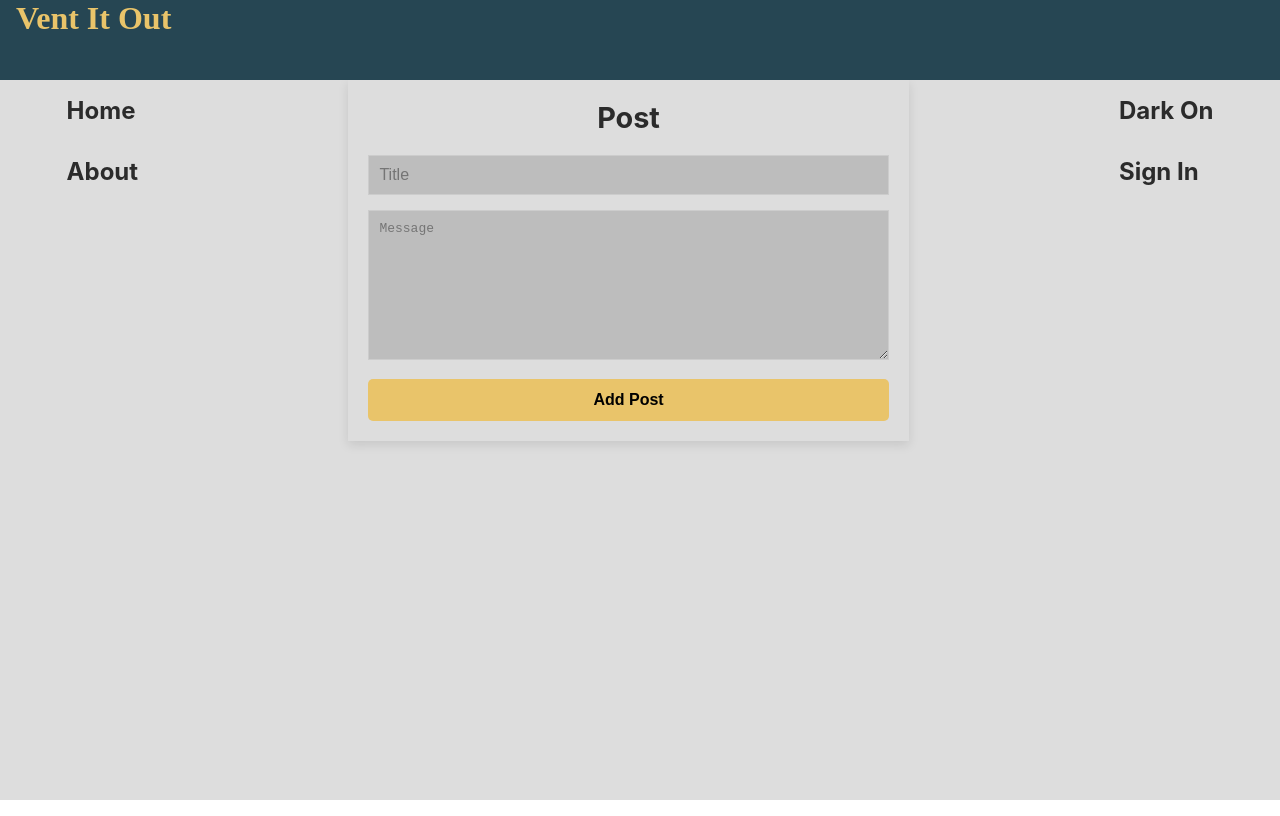
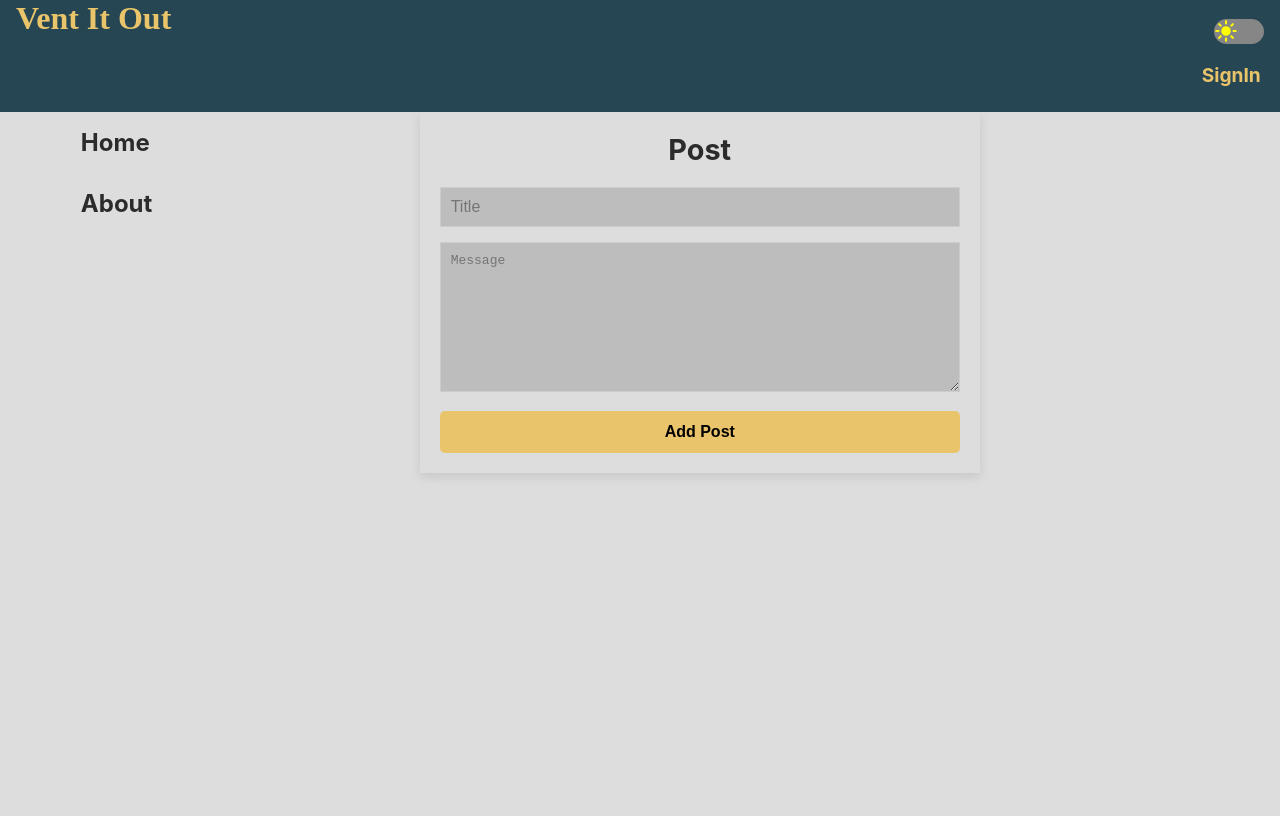
Before and after one commit to sanzay83/vent-it-out, a React (Create React App) app: page /postform in a window 1280 px wide. Both pictures are taken after a click on the button "Lets do it". Built offline with nearby package versions, Linux system fonts and the light colour scheme; no server answers; a web font is replaced by a local one.

Commit message:
added search input, sort and made some style changes for nav bar

```diff
--- a/src/component/App.scss
+++ b/src/component/App.scss
@@ -40,7 +40,7 @@ $white-selected: rgb(221, 221, 221);
   grid-row: 2;
   padding: 0 20px;
   min-width: 250px;
-  min-height: 89vh;
+  min-height: 88vh;
 }
 
 button {
@@ -71,9 +71,9 @@ button {
     font-size: 1.5rem;
     padding: 0 1.5rem;
     position: sticky;
-    top: 5rem;
+    top: 7rem;
     min-width: 60px;
-    height: 90vh;
+    height: 87vh;
   }
 
   .aside-left {
--- a/src/component/Chat.scss
+++ b/src/component/Chat.scss
@@ -4,12 +4,13 @@
 }
 
 .chat-title {
+  margin-top: 1rem;
   font-size: 1.5rem;
   font-weight: bold;
 }
 
 .messages-container {
-  height: 70vh;
+  height: 60vh;
   overflow: auto;
 }
 
@@ -76,8 +77,6 @@
 
 @media screen and (min-width: 768px) and (max-width: 1024px) {
   .messages-container {
-    height: 70vh;
-    overflow: auto;
     min-width: 500px;
   }
 
@@ -88,8 +87,6 @@
 
 @media screen and (min-width: 1024px) {
   .messages-container {
-    height: 70vh;
-    overflow: auto;
     min-width: 700px;
   }
 
--- a/src/component/Header.jsx
+++ b/src/component/Header.jsx
@@ -1,15 +1,12 @@
 import React, { useState } from "react";
-import { GiHamburgerMenu } from "react-icons/gi";
-import { IoCloseSharp } from "react-icons/io5";
+import { IoSunny } from "react-icons/io5";
+import { MdNightsStay } from "react-icons/md";
 import { useNavigate } from "react-router-dom";
 
 const Header = ({ isDark, setIsDark }) => {
   const [showMenu, setShowMenu] = useState(false);
 
   const location = useNavigate();
-  const handleHamburger = () => {
-    setShowMenu(!showMenu);
-  };
 
   const handleLink = (link) => {
     setShowMenu(!showMenu);
@@ -17,7 +14,8 @@ const Header = ({ isDark, setIsDark }) => {
   };
 
   const handleSignOut = () => {
-    localStorage.clear();
+    localStorage.removeItem("username");
+    localStorage.removeItem("token");
     setShowMenu(!showMenu);
     location("/");
   };
@@ -36,55 +34,67 @@ const Header = ({ isDark, setIsDark }) => {
 
   return (
     <>
-      <div className="header largerscreen">
-        <div className="header-title">Vent It Out</div>
-        <div className="header-hamburger-menu largerscreenhamburger">
-          <div onClick={handleHamburger}>
-            {showMenu ? <IoCloseSharp /> : <GiHamburgerMenu />}
+      <div className="header">
+        <div className="header-title" onClick={() => handleLink("")}>
+          Vent It Out
+        </div>
+        <div className="dark-button-container">
+          <div
+            className={`dark-mode-button `}
+            onClick={() => {
+              handleIsDark();
+            }}
+          >
+            {isDark ? (
+              <div className="on">
+                <MdNightsStay size={"1.5rem"} color="white" />
+              </div>
+            ) : (
+              <div className="off">
+                <IoSunny size={"1.5rem"} color="yellow" />
+              </div>
+            )}
           </div>
         </div>
 
-        <div
-          className={`hamburger-menu-items largerscreenhamburger ${
-            showMenu ? "" : "menu-disabled"
-          }`}
-        >
-          {isDark ? (
-            <div className="menu-item" onClick={() => handleIsDark()}>
-              Dark Off
-            </div>
-          ) : (
-            <div className="menu-item" onClick={() => handleIsDark()}>
-              Dark On
-            </div>
-          )}
+        {/* Nav Bar */}
+
+        <div className="nav-bar nav-hide">
+          <div className="nav-item" onClick={() => handleLink("")}>
+            Home
+          </div>
           {localStorage.getItem("token") ? (
             <>
-              <div className="menu-item" onClick={() => handleSignOut()}>
-                Sign Out
-              </div>
-              <div className="menu-item" onClick={() => handleLink("myposts")}>
+              <div className="nav-item" onClick={() => handleLink("myposts")}>
                 MyPosts
               </div>
-              <div className="menu-item" onClick={() => handleLink("chat")}>
+              <div className="nav-item" onClick={() => handleLink("chat")}>
                 Chat
+              </div>{" "}
+            </>
+          ) : (
+            ""
+          )}
+          <div className="nav-item" onClick={() => handleLink("about")}>
+            About
+          </div>
+        </div>
+        <div className="nav-bar nav-bar-end">
+          {localStorage.getItem("token") ? (
+            <>
+              <div className="nav-item" onClick={() => handleSignOut()}>
+                SignOut
               </div>
             </>
           ) : (
-            <div className="menu-item" onClick={() => handleLink("signin")}>
-              Sign In
+            <div className="nav-item" onClick={() => handleLink("signin")}>
+              SignIn
             </div>
           )}
-
-          <div className="menu-item" onClick={() => handleLink("")}>
-            Home
-          </div>
-
-          <div className="menu-item" onClick={() => handleLink("about")}>
-            About
-          </div>
         </div>
       </div>
+
+      {/* <aside></> */}
 
       <div className="aside aside-left">
         <div className="menu-item" onClick={() => handleLink("")}>
@@ -107,29 +117,6 @@ const Header = ({ isDark, setIsDark }) => {
           About
         </div>
       </div>
-
-      <div className="aside aside-right">
-        {isDark ? (
-          <div className="menu-item" onClick={() => handleIsDark()}>
-            Dark Off
-          </div>
-        ) : (
-          <div className="menu-item" onClick={() => handleIsDark()}>
-            Dark On
-          </div>
-        )}
-        {localStorage.getItem("token") ? (
-          <>
-            <div className="menu-item" onClick={() => handleSignOut()}>
-              Sign Out
-            </div>
-          </>
-        ) : (
-          <div className="menu-item" onClick={() => handleLink("signin")}>
-            Sign In
-          </div>
-        )}
-      </div>
     </>
   );
 };
--- a/src/component/Header.scss
+++ b/src/component/Header.scss
@@ -5,8 +5,7 @@
 .header {
   display: grid;
   width: 100%;
-  height: 5rem;
-  font-size: 2rem;
+  height: 7rem;
   background-color: #264653;
   color: #e9c46a;
   position: sticky;
@@ -15,46 +14,89 @@
 }
 
 .header .header-title {
-  grid-column: 1 / span 3;
+  grid-column: 1 / span 4;
   grid-row: 1;
+  font-size: 2rem;
   font-family: "Playwrite CU", cursive;
   font-weight: 700;
   padding-left: 1rem;
 }
 
-.header .header-hamburger-menu {
-  grid-column: 1 / span 4;
+.header .dark-button-container {
+  grid-column: 5 / span 1;
   grid-row: 1;
-  text-align: right;
-  align-content: center;
+  display: flex;
+  align-items: center;
+  justify-content: right;
   padding-right: 1em;
   cursor: pointer;
 }
 
-.hamburger-menu-items {
-  position: absolute;
-  top: 60px;
-  right: 0;
-  background-color: #444;
-  box-shadow: 0 8px 16px rgba(0, 0, 0, 0.2);
-  display: flex;
-  flex-direction: column;
-  z-index: 1000;
+.dark-mode-button {
+  cursor: pointer;
+  width: 50px;
+  height: 25px;
+  background-color: #868686;
+  border-radius: 15px;
+  position: relative;
 }
 
-.hamburger-menu-items .menu-item {
-  padding: 10px 20px;
-  color: white;
-  font-family: "Roboto", sans-serif;
-  font-size: 1rem;
-  cursor: pointer;
-  transition: background-color 0.3s;
+.dark-mode-button .on,
+.dark-mode-button .off {
+  border-radius: 50%;
+  position: absolute;
+  top: 0;
+  transition: 0.3s ease;
 }
 
-.hamburger-menu-items .menu-item:hover {
-  background-color: #555;
+.dark-mode-button .on {
+  left: 25px;
 }
 
-.menu-disabled {
-  display: none;
+.dark-mode-button .off {
+  left: 0;
 }
+
+.nav-bar {
+  grid-column: 1 / span 4;
+  grid-row: 2;
+  font-size: 1.2rem;
+  display: flex;
+  flex-direction: row;
+  font-weight: bold;
+}
+
+.nav-bar .nav-item {
+  padding-left: 20px;
+}
+.nav-bar .nav-item:hover {
+  text-decoration: underline;
+}
+
+.nav-bar-end {
+  grid-column: 5 / span 1;
+  grid-row: 2;
+  display: flex;
+  flex-direction: row;
+  justify-content: right;
+  padding-right: 1em;
+}
+
+@media screen and (max-width: 425px) {
+  .header .header-title {
+    font-size: 1.5rem;
+  }
+
+  .nav-bar {
+    font-size: 1rem;
+  }
+  .nav-bar .nav-item {
+    padding-left: 10px;
+  }
+}
+
+@media screen and (min-width: 767px) {
+  .nav-hide {
+    display: none;
+  }
+}
--- a/src/component/Posts.jsx
+++ b/src/component/Posts.jsx
@@ -3,6 +3,7 @@ import axios from "axios";
 import { API_URL } from "../config";
 import Loader from "./Loader";
 import { AiFillLike } from "react-icons/ai";
+import { IoMdArrowDropdown, IoMdSearch } from "react-icons/io";
 import { useNavigate } from "react-router-dom";
 
 const Posts = () => {
@@ -109,6 +110,20 @@ const Posts = () => {
                     : "Please Sign In to Post."}
                 </div>
               </div>
+              <div className="post">
+                <div className="search-sort-container">
+                  <div className="search-side">
+                    <input placeholder="Search" />
+                    <div className="search-icon">
+                      <IoMdSearch />
+                    </div>
+                  </div>
+                  <div className="sort-side">
+                    {" "}
+                    Sort <IoMdArrowDropdown />
+                  </div>
+                </div>
+              </div>
               {posts.map((post, index) => (
                 <div className="post" key={index}>
                   <div className="post-title">{post.title}</div>
--- a/src/component/Posts.scss
+++ b/src/component/Posts.scss
@@ -14,6 +14,41 @@
   color: rgb(48, 48, 48);
 }
 
+.search-sort-container {
+  display: flex;
+  flex-direction: row;
+  justify-content: space-between;
+  align-items: baseline;
+}
+
+.search-sort-container .search-side {
+  display: flex;
+  flex-direction: row;
+  align-items: baseline;
+  align-items: flex-start;
+}
+
+.search-sort-container .search-side input {
+  font-size: 1.5rem;
+  background-color: rgb(238, 238, 238);
+  border: 1px solid;
+  padding-left: 10px;
+  border-radius: 10px 0 0 10px;
+}
+
+.search-sort-container .search-side .search-icon {
+  background-color: #e9c46a;
+  color: rgb(43, 43, 43);
+  height: 1.9rem;
+  width: 2rem;
+  font-size: 2rem;
+  border: 1px solid;
+  border-radius: 0 10px 10px 0;
+}
+
+.search-sort-container .sort-side {
+  font-size: 1.5rem;
+}
 .post {
   border-bottom: 1px solid #ffffff;
   padding: 15px;
@@ -62,3 +97,16 @@
 .show-more:hover {
   text-decoration: underline;
 }
+
+@media screen and (max-width: 767px) {
+  .search-sort-container .search-side input,
+  .search-sort-container .sort-side,
+  .search-sort-container .search-side .search-icon {
+    font-size: 0.9rem;
+  }
+
+  .search-sort-container .search-side .search-icon {
+    width: 1.3rem;
+    height: 1.1rem;
+  }
+}
--- a/src/component/SignIn.jsx
+++ b/src/component/SignIn.jsx
@@ -27,8 +27,9 @@ const SignIn = () => {
         username,
         password,
       });
+      console.log(response);
       localStorage.setItem("username", username);
-      localStorage.setItem("token", response.data.access);
+      localStorage.setItem("token", response.data.token);
       setLoading(false);
       navigate("/");
     } catch (error) {
```
